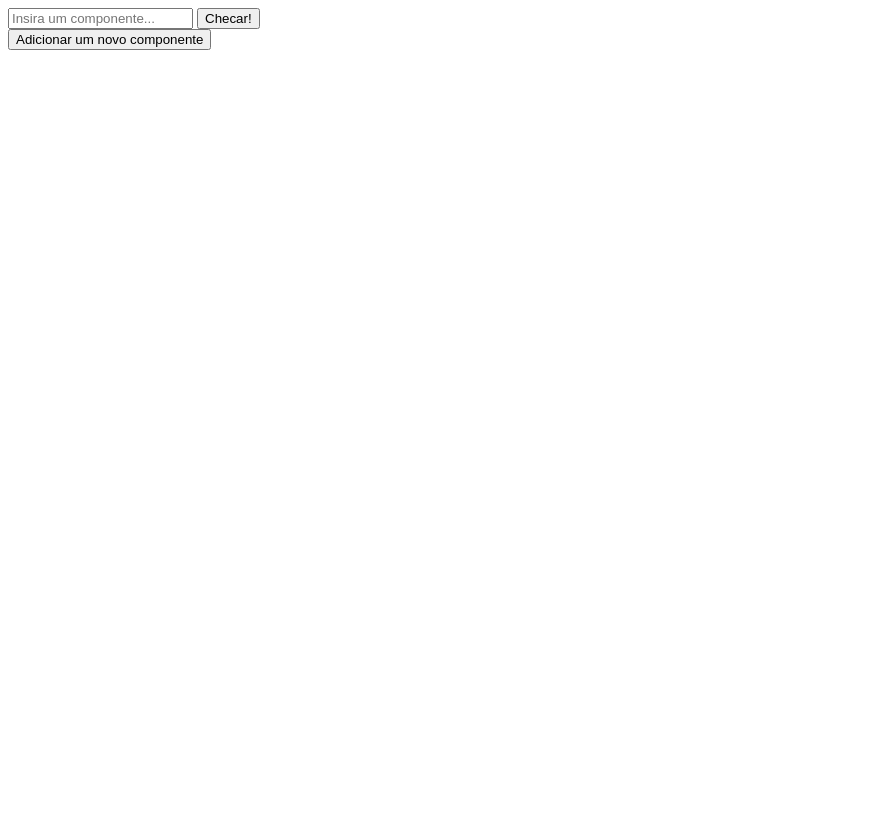
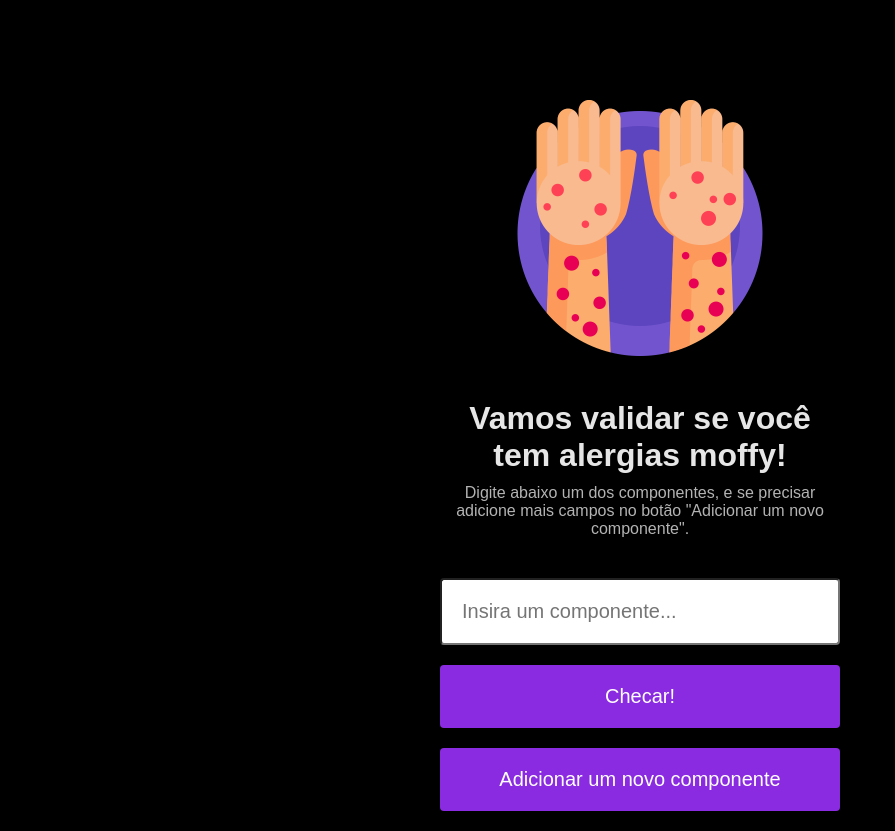
Before and after one commit to Thiago3011/api-read-ingredients, a Flask app: page /components in a window 1280 px wide. Shown: the whole page, without its empty margins (0-895 px from the left). Before the commit the page ends 50 px from the top, so only its background shows below. Run offline with Flask 3, Linux system fonts and the light colour scheme.

Commit message:
desenvolvendo o CSS e locais exatos dos componentes

```diff
--- a/app.py
+++ b/app.py
@@ -19,9 +19,9 @@ def get_components():
         allergy_list_checked = check_allergy_items(components_user_list, allergy_user_items)
 
         if allergy_list_checked:
-            return jsonify({"allergy_items": allergy_list_checked}), 200
+            return jsonify({"Componentes alérgicos": allergy_list_checked}), 200
         else:
-            return jsonify({"Mensagem": "Você não é alérgico a nada!"}), 200
+            return jsonify({"Sucesso": "Você não é alérgico a nada!"}), 200
 
     except Exception as error:
 
--- /dev/null
+++ b/static/index.css
@@ -0,0 +1,51 @@
+* {
+  margin: 0;
+  box-sizing: border-box;
+}
+
+body {
+  background-color: black;
+  color: white;
+  text-align: center;
+  font-family: sans-serif;
+}
+
+#container {
+  width: 80%;
+  max-width: 400px;
+  margin: 100px auto 0 auto;
+}
+
+h1 {
+  margin: 40px 0 10px 0;
+  opacity: 0.9;
+}
+
+p {
+  margin-bottom: 40px;
+  opacity: 0.7;
+}
+
+input, button {
+  display: block;
+  width: 100%;
+  padding: 20px;
+  font-size: 20px;
+  border-radius: 4px;
+}
+
+input, button {
+  margin-bottom: 20px;
+}
+
+button {
+  border: none;
+  background-color: blueviolet;
+  color: white;
+  transition: filter .2s;
+}
+
+button:hover {
+  filter: brightness(1.2);
+  cursor: pointer;
+}
--- a/templates/index.html
+++ b/templates/index.html
@@ -1,11 +1,22 @@
 <!DOCTYPE html>
 <html lang="pt-br">
+
   <head>
     <meta charset="UTF-8">
+    <meta http-equiv="X-UA-Compatible" content="IE=edge">
     <meta name="viewport" content="width=device-width, initial-scale=1.0">
     <title>Validador de alergias - Moffy</title>
+    <link rel="stylesheet" href="/static/index.css">
   </head>
+
   <body>
+    <div id="container">
+
+      <img height="256" width="256" src="/static/images/irritacao-na-pele.png" alt="">
+      <h1>Vamos validar se você tem alergias moffy!</h1>
+
+      <p>Digite abaixo um dos componentes, e se precisar adicione mais campos no botão "Adicionar um novo componente".</p>
+
       <form action="/components" method="post" id="components-form">
         <input type="text" name="components[]" placeholder="Insira um componente...">
         <button type="submit">Checar!</button>
@@ -13,6 +24,9 @@
 
       <button type="button" name="increase_allergy" onclick="increaseAllergy()">Adicionar um novo componente</button>
 
-    <script src="/static/script.js"></script>
+    </div>
+
+    <script type="text/javascript" src="/static/script.js"></script>
   </body>
+
 </html>
```
Also changed, not shown: static/images/irritacao-na-pele.png (added). Lines whose indentation alone changed are shown as unchanged.
